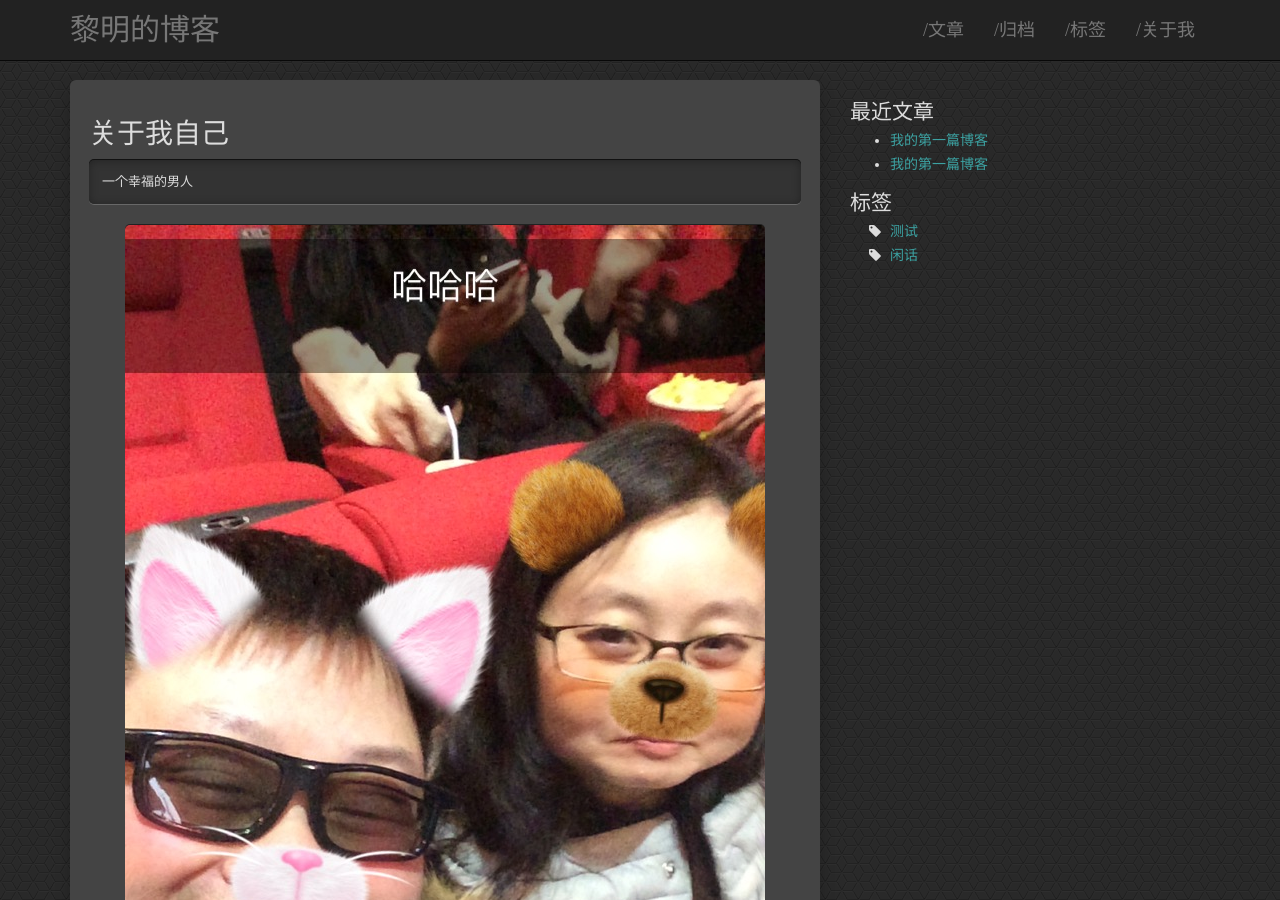
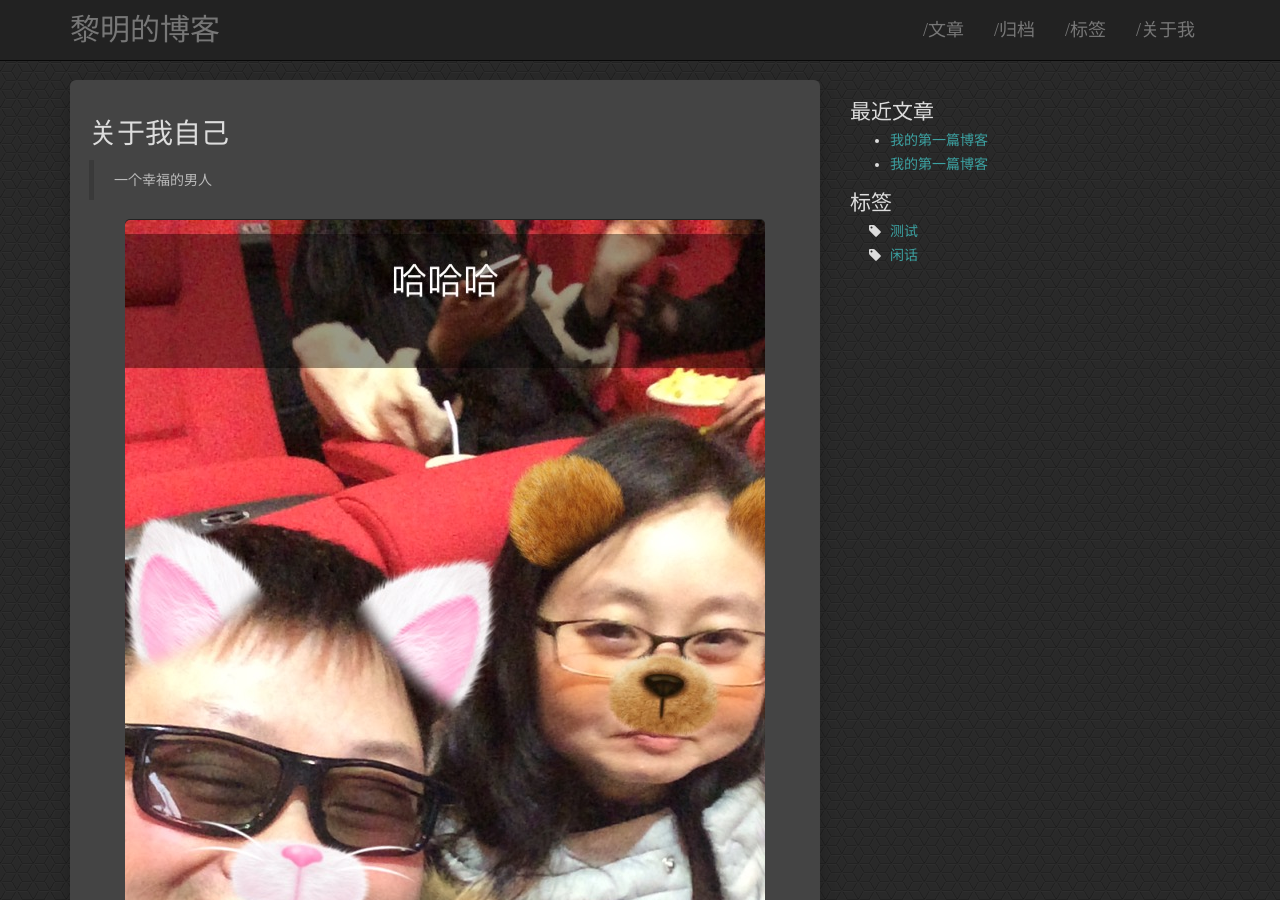
Before and after one commit to liming84525/liming84525.github.com, a Jekyll site: the page built from about.md, in a window 1280 px wide and 900 px high. Built offline with Jekyll 4.4.1, drawn with Linux system fonts in a browser that asks for light colours.

```diff
--- a/about.md
+++ b/about.md
@@ -5,6 +5,6 @@ title: About
 
 # 关于我自己
 
-    一个幸福的男人
+>一个幸福的男人
 
 ![img]({{ site.baseurl | prepend:site.url}}/images/IMG_1662.jpg){: .center-image }*(°0°)*
```
